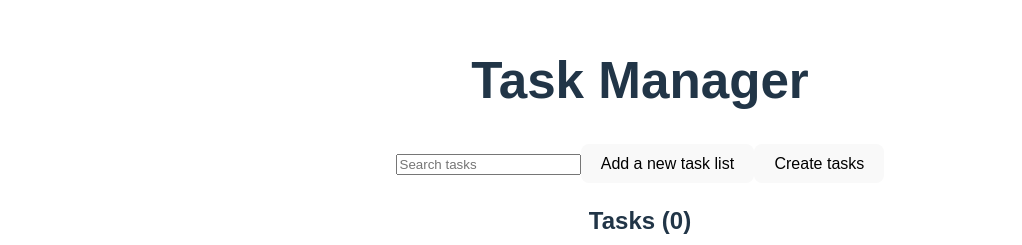
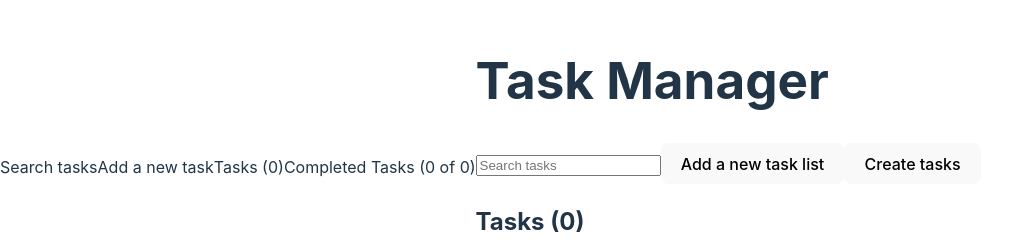
Before and after one commit to Nadjim12/todolist-management-app, a React (Vite) app: page / in a window 1280 px wide. Shown: the part 233-478 px from the top of the page, without its empty margins (0-1022 px from the left). Built offline with nearby package versions, Linux system fonts and the light colour scheme.

Commit message:
todolist-management-app update

```diff
--- a/index.html
+++ b/index.html
@@ -1,6 +1,10 @@
 <!DOCTYPE html>
 <html lang="en">
 <head>
+  <div id="searchTasksBar">Search tasks</div>
+  <div id="addTaskBar">Add a new task</div>
+  <div id="taskListBar">Tasks (0)</div>
+  <div id="completedTasksBar">Completed Tasks (0 of 0)</div>
   <meta charset="UTF-8">
   <meta name="viewport" content="width=device-width, initial-scale=1">
   <title>Todolist Management App</title>
--- a/src/App.jsx
+++ b/src/App.jsx
@@ -1,5 +1,5 @@
-import { useState } from 'react';
-import './App.css';
+import React, { useState } from 'react';
+import Tasks from './Tasks';
 
 function App() {
   const [tasks, setTasks] = useState([]);
@@ -44,6 +44,8 @@ function App() {
           </div>
         ))}
       </div>
+
+      <Tasks />
     </div>
   );
 }
```
Also changed, not shown: src/components/Tasks.jsx (+21 -5 lines).
